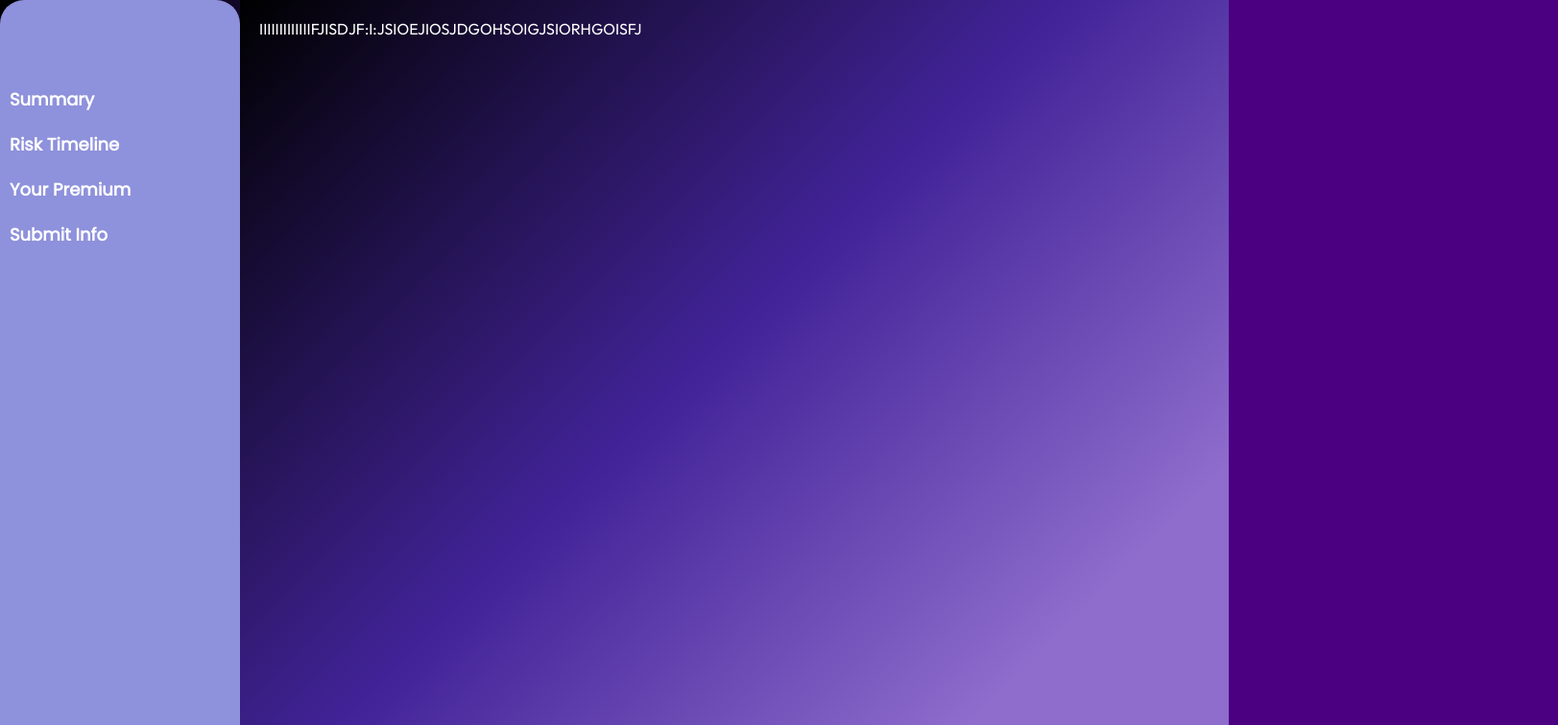
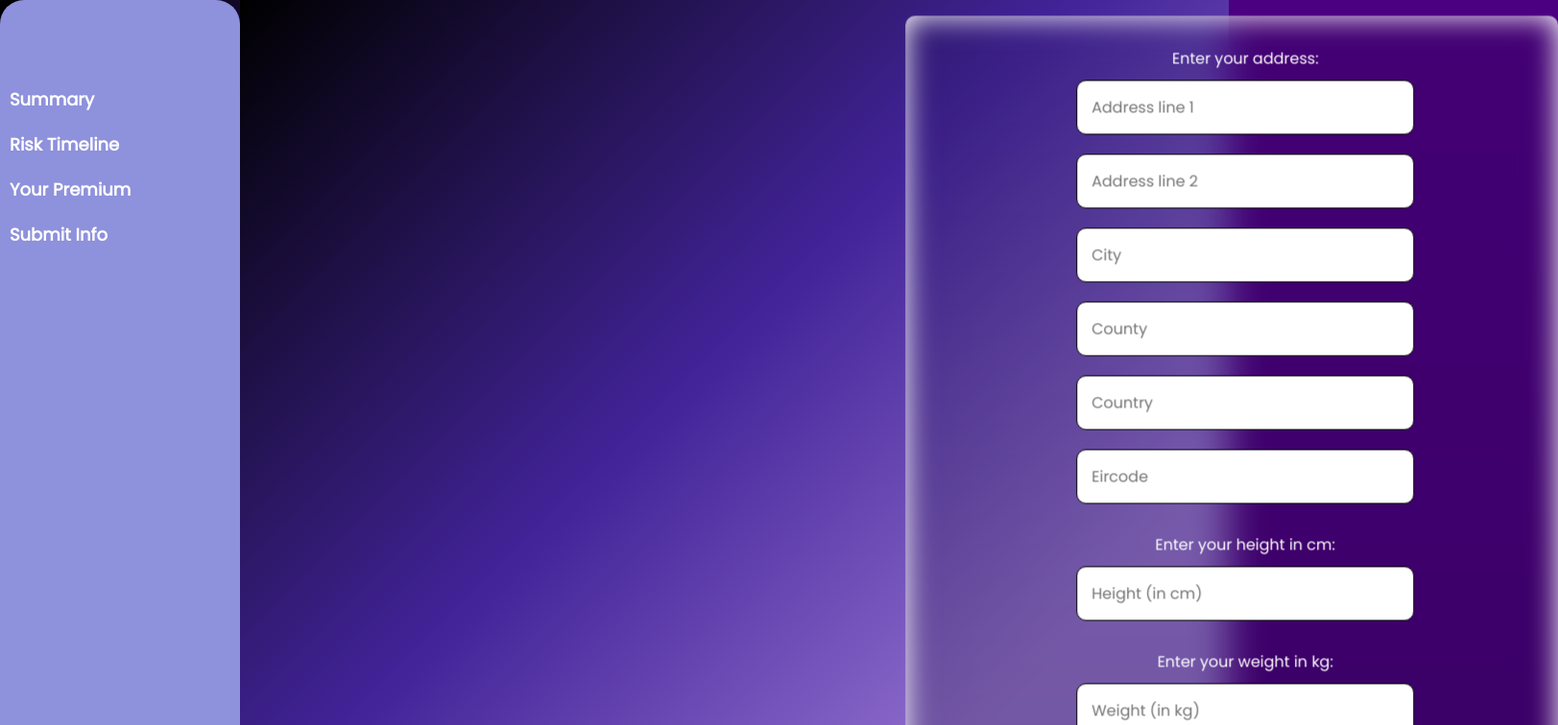
Before and after one commit to mccabed7/MunichRe-Blockchain-Life-Insurance-Project-2024, a React (Create React App) app in the folder frontend/: page /dashboard in a window 1280 px wide. Both pictures are taken after a click on the item "Submit Info". Shown: the top 756 px of the page at 96% size, 1623 px wide, since content can reach past the window. Built offline with nearby package versions, Linux system fonts and the light colour scheme.

Commit message:
Added submit info page

```diff
--- a/frontend/src/Dashboard.js
+++ b/frontend/src/Dashboard.js
@@ -4,6 +4,7 @@ import Sidebar from './Sidebar';
 import TimelinePanel from './TimelinePanel';
 import './Dashboard.css';
 import SummaryPage from './SummaryPage';
+import SubmitInfo from './SubmitInfo';
 
 
 function Dashboard(){
@@ -20,10 +21,10 @@ function Dashboard(){
         <div className='dashboard' style={{ display: 'flex', color: 'white' }}>
             <Sidebar items={items}  onSidebarClick={handleSidebarClick} />
             <div className='dashboard-panel'>
-                {currentPage === 'Summary' && SummaryPage}
+                {currentPage === 'Summary' && <SummaryPage/>}
                 {currentPage === 'Risk Timeline' && <TimelinePanel/>}
                 {currentPage === 'Your Premium' && <div>ffffffffffffffffffffffffffffffffffffffffffffffffffffffffffffffffffffffffffffffffffffffffffffffffffffffffffffffffffffffffff</div>}
-                {currentPage === 'Submit Info' && <div>IIIIIIIIIIIIIFJISDJF:I:JSIOEJIOSJDGOHSOIGJSIORHGOISFJ</div>}
+                {currentPage === 'Submit Info' && <SubmitInfo/>}
             </div>
         </div>
     )
--- /dev/null
+++ b/frontend/src/SubmitInfo.css
@@ -0,0 +1,80 @@
+@import url('https://fonts.googleapis.com/css2?family=Poppins&display=swap');
+
+.submitInfo form {
+    font-family: Poppins, sans-serif;
+    font-size: medium;
+    justify-content: center;
+    display: flex;
+    align-items: center;
+    height: 94vh;
+    width: 70vh;
+    position: absolute;
+    top: 5%;
+    transform: translate(99%, -3%);
+    backdrop-filter: blur(20px);
+    padding: 17px 60px;
+    border-radius: 10px;
+    box-shadow: 0 0 30px rgb(255, 255, 255) inset;
+
+}
+
+.submitInfo select{
+    font-size: large;
+    font-family: Poppins,sans-serif;
+    outline: none;
+    background-color: white;
+    padding: 3px 0px 3px 3px;
+    margin: 5px 0px 3px 0px;
+    border: none;
+    border: 1px solid #000000;
+    border-radius: 9px;
+    height: 6vh;
+    width: 43.5vh;
+
+}
+
+.submitInfo input{
+    font-size: medium;
+    width: 40vh;
+
+}
+
+.submitInfo column{
+    text-align: center;
+    align-items: center;
+    row-gap: 2.5vh;
+    max-width: 40vh;
+}
+
+.submitInfo label {
+    font-size: medium;
+}
+
+.submitInfo button {
+    width: 100%;
+    height: 50px;
+    padding: 10px;
+    background-color: rgba(144, 72, 232, 1);
+    box-shadow: 0 0 50px rgb(144, 72, 232);
+    color: white;
+    border-radius: 10px;
+    font-family: Poppins, sans-serif;
+    font-weight: bold;
+    font-size: 18px;
+    cursor: pointer;
+    margin-top: 20px;
+    margin-left: 18px;
+    margin-bottom: 20px;
+    border-style: none;
+}
+
+.submitInfo button:hover {
+    border-color: white;
+    border-style: solid;
+    box-shadow: 0 0 50px rgb(255, 255, 255);
+}
+
+.submitInfo h1 {
+    color: white;
+    text-align: center;
+}
--- /dev/null
+++ b/frontend/src/SubmitInfo.js
@@ -0,0 +1,131 @@
+import ReactDOM from "react-dom/client";
+import "./SubmitInfo.css";
+import React, { useState } from "react";
+
+function SubmitInfo() {
+  const [inputs, setInputs] = useState({});
+
+  const [values, setValues] = useState({
+    addressline1: "",
+    addressline2: "",
+    city: "",
+    county: "",
+    country: "",
+    eircode: "",
+    height: "",
+    weight: "",
+    smoker: ""
+});
+
+  const handleChange = (event) => {
+    const name = event.target.name;
+    const value = event.target.value;
+    setInputs(values => ({...values, [name]: value}))
+  }
+
+  const handleSubmit = (event) => {
+    event.preventDefault();
+    console.log(inputs);
+  }
+
+  const onChange = (e) => {
+    setValues({...values, [e.target.name]: e.target.value});
+}
+
+  return (
+    <form-container class="submitInfo">
+    <form onSubmit={handleSubmit} class="submitInfo">
+        <column class="submitInfo">
+        <h1 class="submitInfo">About You</h1>
+      <label class="submitInfo">Enter your address:
+      <input
+        class= "submitInfo"
+        type="text"
+        name="addressline1"
+        placeholder="Address line 1"
+        value={inputs.addressline1 || ""}
+        onChange={handleChange}
+      />
+      <input
+        class= "submitInfo"
+        type="text"
+        name="addressline2"
+        placeholder="Address line 2"
+        value={inputs.addressline2 || ""}
+        onChange={handleChange}
+      />
+      <input
+        class= "submitInfo"
+        type="text"
+        name="city"
+        placeholder="City"
+        value={inputs.city|| ""}
+        onChange={handleChange}
+      />
+      <input
+        class= "submitInfo"
+        type="text"
+        name="county"
+        placeholder="County"
+        value={inputs.county || ""}
+        onChange={handleChange}
+      />
+      <input
+        class= "submitInfo"
+        type="text"
+        name="country"
+        placeholder="Country"
+        value={inputs.country || ""}
+        onChange={handleChange}
+      />
+      <input
+        class= "submitInfo"
+        type="text"
+        name="eircode"
+        placeholder="Eircode"
+        value={inputs.eircode|| ""}
+        onChange={handleChange}
+      />
+      </label>
+      <label class="submitInfo">Enter your height in cm:
+        <input
+          class= "submitInfo"
+          type="number"
+          name="height"
+          placeholder= "Height (in cm)"
+          value={inputs.height || ""}
+          onChange={handleChange}
+        />
+        </label>
+      <label class="submitInfo">Enter your weight in kg:
+        <input
+          class= "submitInfo"
+          type="number"
+          name="weight"
+          placeholder="Weight (in kg)"
+          value={inputs.weight || ""}
+          onChange={handleChange}
+        />
+        </label>
+        <label class="submitInfo">Are you a smoker?
+        <select
+          value={inputs.smoker}
+          onChange={handleChange}
+          class="submitInfo"
+          >
+        <option value="">Select option</option>
+        <option value="Yes">Yes</option>
+        <option value="No">No</option>
+      </select>
+      </label>
+      </column>
+    </form>
+    </form-container>
+  )
+}
+
+const root = ReactDOM.createRoot(document.getElementById('root'));
+root.render(<SubmitInfo />);
+
+
+export default SubmitInfo;
```
